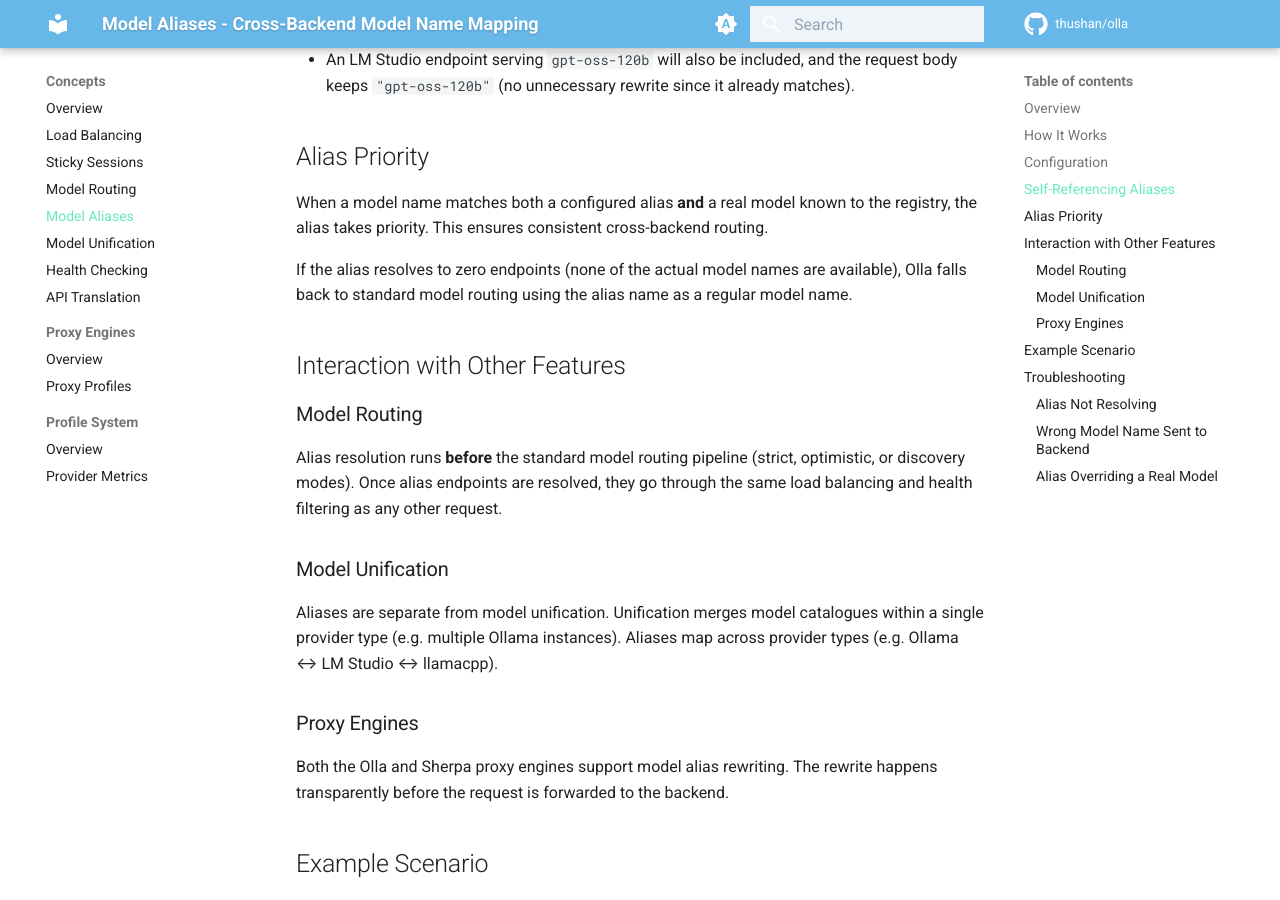
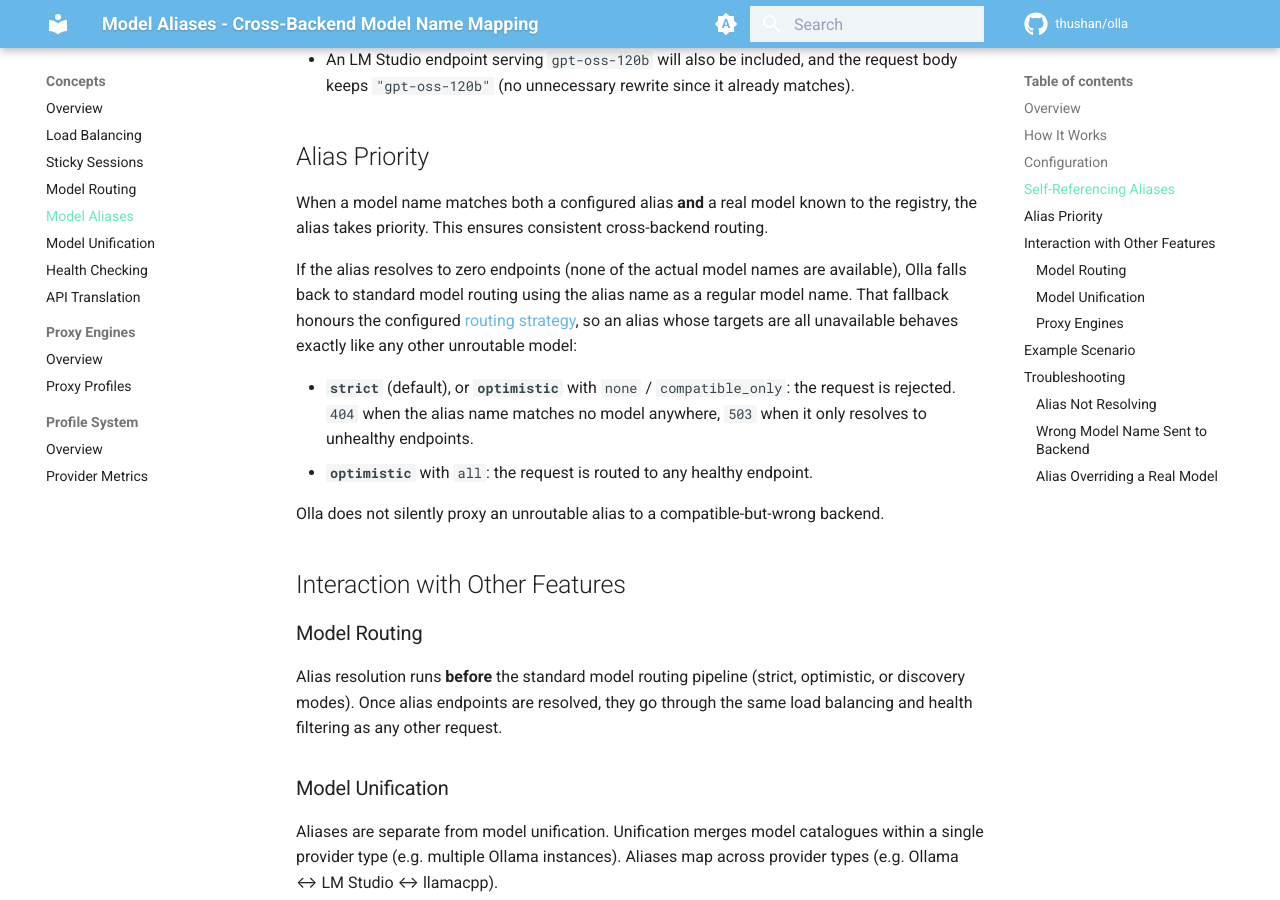
Before and after one commit to leo-3889/olla, an MkDocs documentation site: the page built from docs/content/concepts/model-aliases.md, in a window 1280 px wide and 900 px high, scrolled down 2764 px. Built offline with MkDocs 1.6.1 and Material for MkDocs 9.7.7, drawn with Linux system fonts in a browser that asks for light colours; emoji names are drawn with the system emoji font; comment, search, counter and statistics services are not loaded.

Commit message:
document that unroutable aliases fail fast under strict routing (#191)

```diff
--- a/docs/content/concepts/model-aliases.md
+++ b/docs/content/concepts/model-aliases.md
@@ -119,7 +119,12 @@
 
 When a model name matches both a configured alias **and** a real model known to the registry, the alias takes priority. This ensures consistent cross-backend routing.
 
-If the alias resolves to zero endpoints (none of the actual model names are available), Olla falls back to standard model routing using the alias name as a regular model name.
+If the alias resolves to zero endpoints (none of the actual model names are available), Olla falls back to standard model routing using the alias name as a regular model name. That fallback honours the configured [routing strategy](model-routing.md), so an alias whose targets are all unavailable behaves exactly like any other unroutable model:
+
+- **`strict`** (default), or **`optimistic`** with `none` / `compatible_only`: the request is rejected. `404` when the alias name matches no model anywhere, `503` when it only resolves to unhealthy endpoints.
+- **`optimistic`** with `all`: the request is routed to any healthy endpoint.
+
+Olla does not silently proxy an unroutable alias to a compatible-but-wrong backend.
 
 ## Interaction with Other Features
 
```
Also changed, not shown: docs/content/configuration/reference.md (+1 -1 lines).
